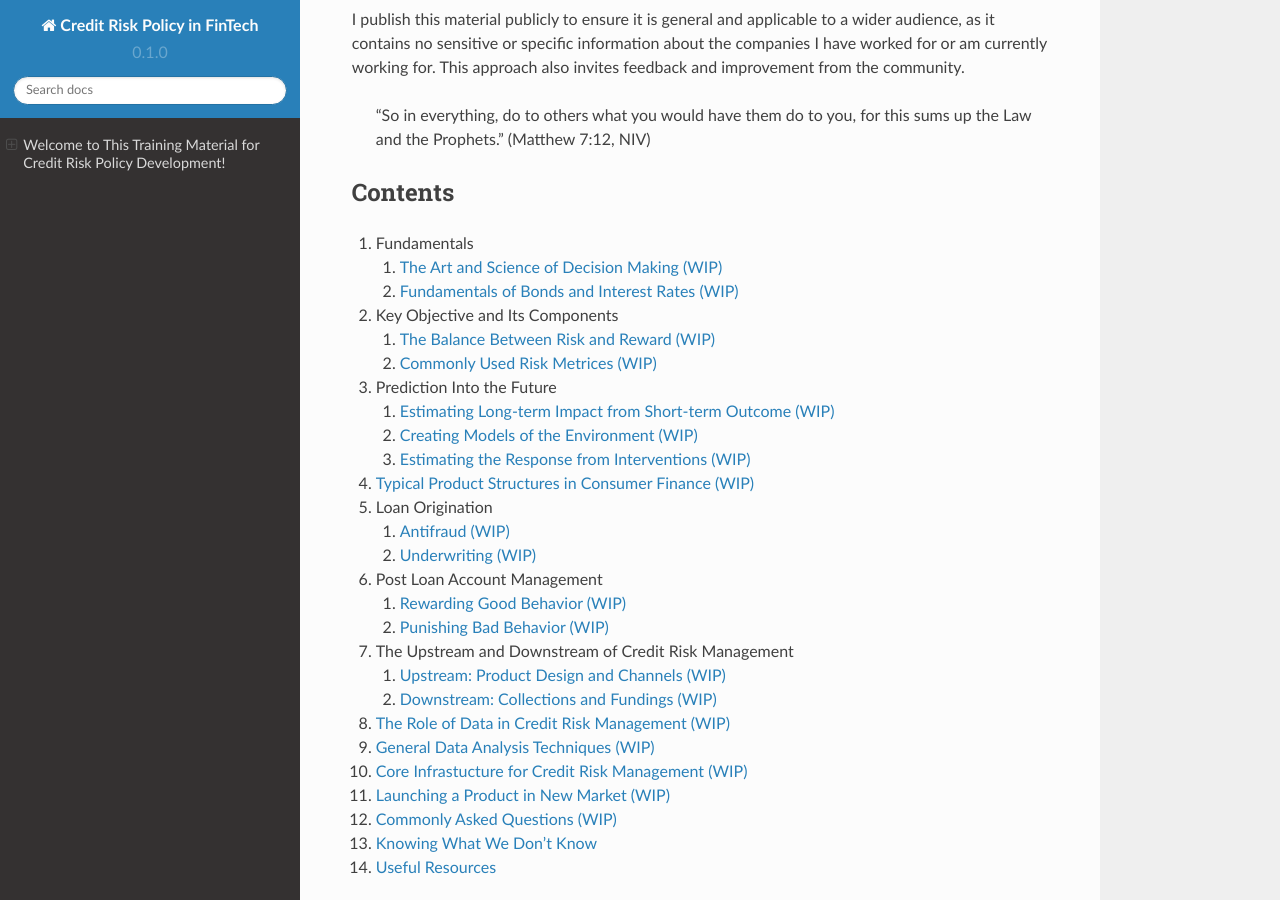
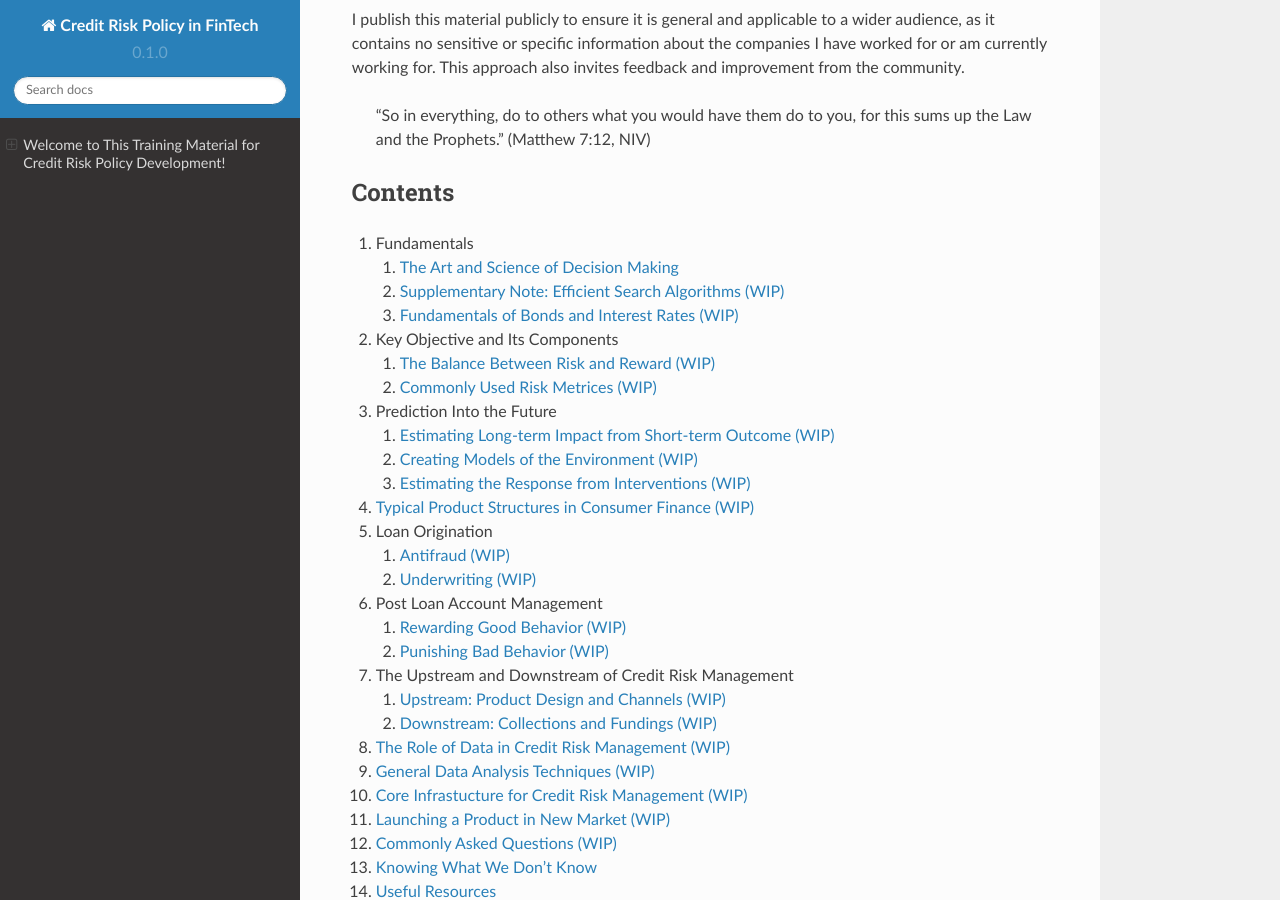
Before and after one commit to kychanbp/credit_risk_mgmt_fintech, a Sphinx documentation site: the page built from docs/source/index.md, in a window 1280 px wide and 900 px high, scrolled down 477 px. Built offline with Sphinx 7.4.7 and the Read the Docs theme 2.0.0, drawn with Linux system fonts in a browser that asks for light colours.

Commit message:
added a more session

```diff
--- a/docs/source/index.md
+++ b/docs/source/index.md
@@ -11,8 +11,9 @@ I publish this material publicly to ensure it is general and applicable to a wid
 ## Contents
 
 1. Fundamentals
-   1. [The Art and Science of Decision Making (WIP)](fundamentals/decision_making.md)
-   2. [Fundamentals of Bonds and Interest Rates (WIP)](fundamentals/bonds_interest_rates.md)
+   1. [The Art and Science of Decision Making](fundamentals/decision_making.md)
+   2. [Supplementary Note: Efficient Search Algorithms (WIP)](fundamentals/search_algorithms.md)
+   3. [Fundamentals of Bonds and Interest Rates (WIP)](fundamentals/bonds_interest_rates.md)
 2. Key Objective and Its Components
    1. [The Balance Between Risk and Reward (WIP)](key_objective/risk_reward.md)
    2. [Commonly Used Risk Metrices (WIP)](key_objective/risk_metrix.md)
```
Also changed, not shown: docs/source/fundamentals/search_algorithms.md (added).
